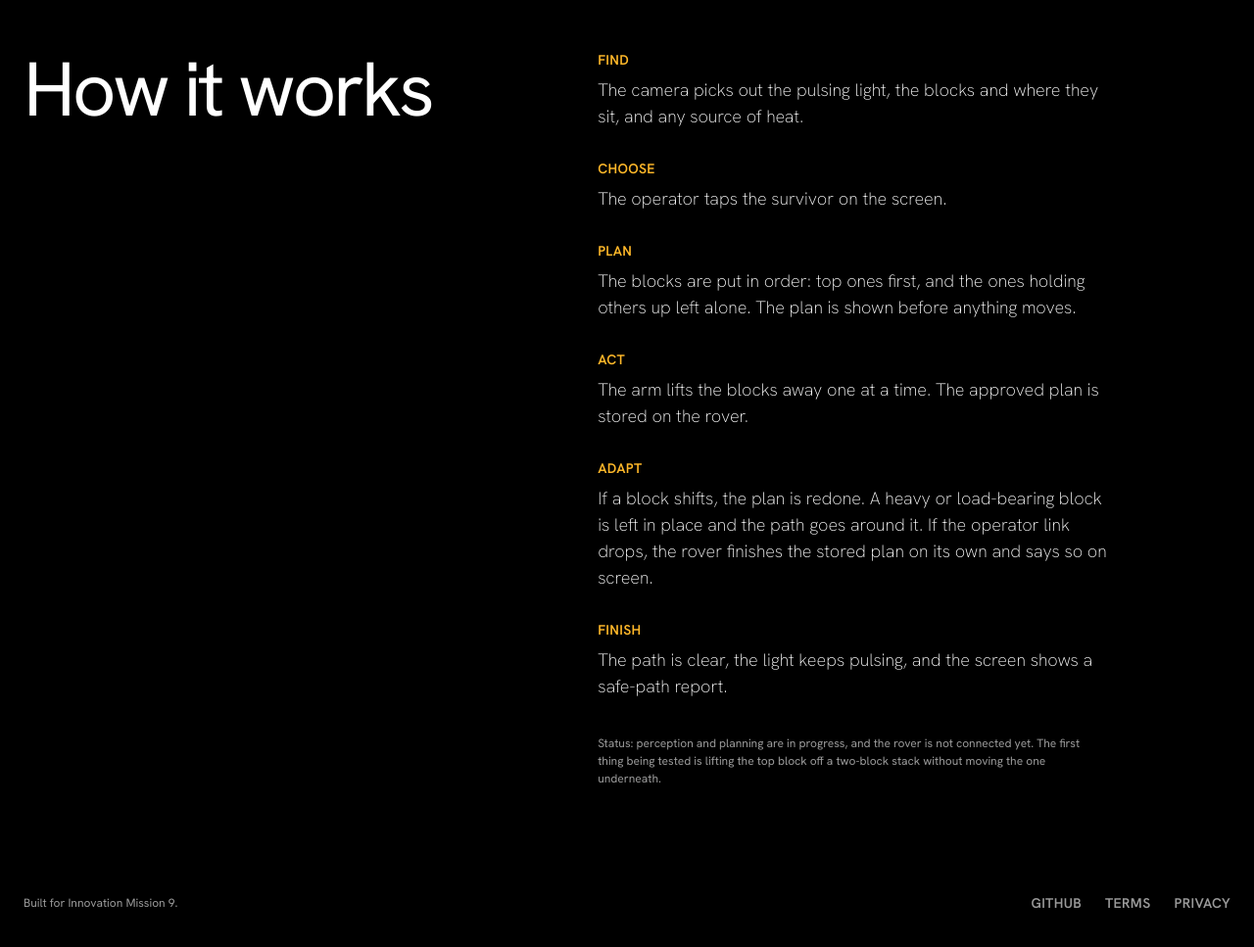
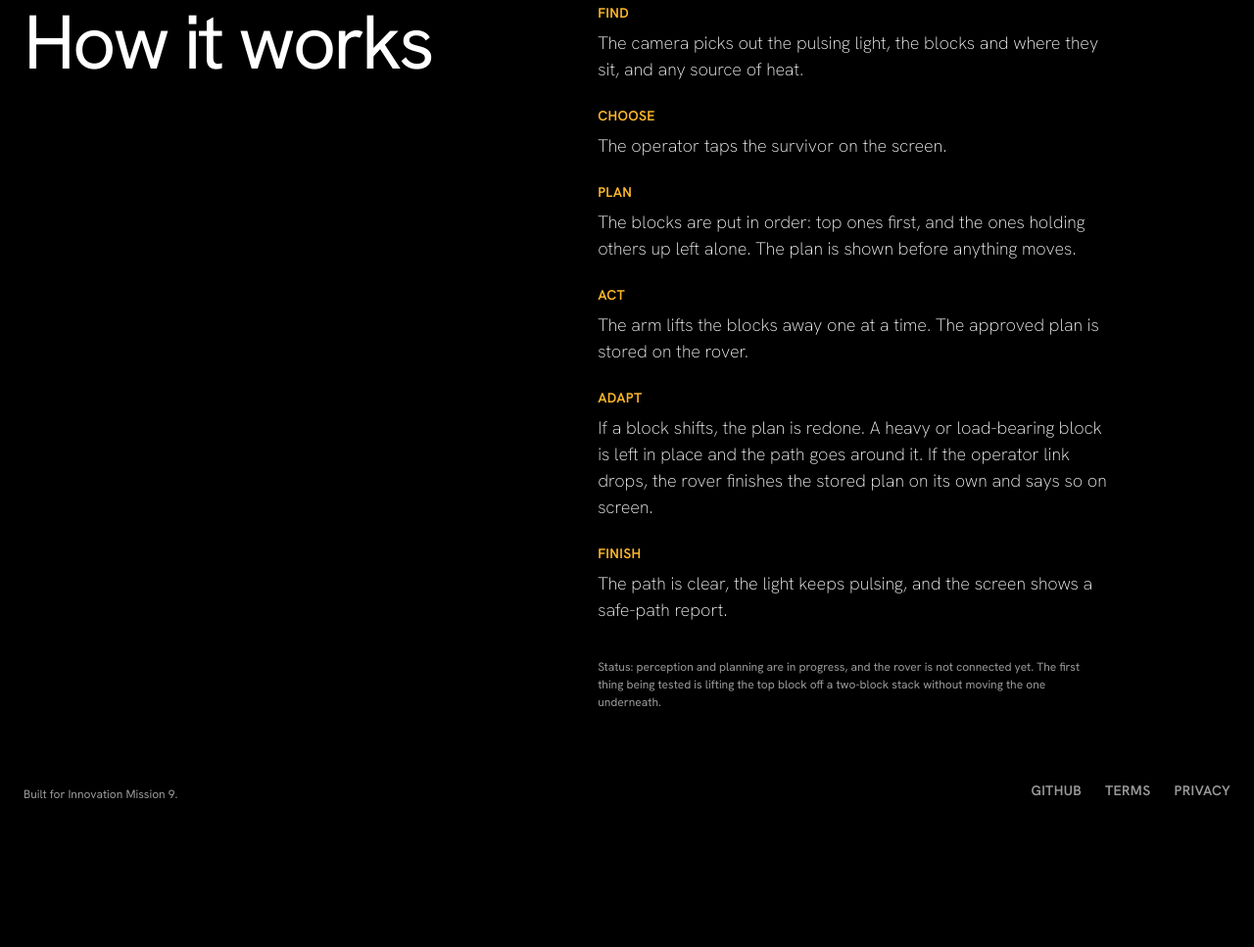
Before and after one commit to abhaykrishnagiridhar/still-here, a plain HTML site: page laptop/index.html in a window 1280 px wide. Shown: the part 871-1838 px from the top of the page at 98% size. After the commit the page ends 1690 px from the top, so only its background shows below. Drawn offline with Linux system fonts and the light colour scheme.

Commit message:
fix: pinned scene with fixed triangle field, shorter page end, start pages at top, cache-busting

```diff
--- a/laptop/index.html
+++ b/laptop/index.html
@@ -9,8 +9,8 @@
   <link rel="preconnect" href="https://fonts.googleapis.com">
   <link rel="preconnect" href="https://fonts.gstatic.com" crossorigin>
   <link rel="stylesheet" href="https://fonts.googleapis.com/css2?family=Hanken+Grotesk:wght@200;400;600&family=Instrument+Serif:ital@1&display=swap">
-  <link rel="stylesheet" href="landing.css">
-  <script src="landing.js" defer></script>
+  <link rel="stylesheet" href="landing.css?v=3">
+  <script src="landing.js?v=3" defer></script>
 </head>
 <body class="has-stage">
   <header class="topbar">
--- a/laptop/landing.css
+++ b/laptop/landing.css
@@ -17,11 +17,18 @@
   --page-max-width: 1280px;
   --pulse: 1.4s;
   --stage-h: clamp(235px, 28vw, 380px);
+  --rover-h: 124px;
 }
 
 * { box-sizing: border-box; }
 
-html { background: var(--color-void); scroll-behavior: smooth; }
+html {
+  background: var(--color-void);
+  scroll-behavior: smooth;
+  color-scheme: dark;
+}
+
+.diagram { scrollbar-width: thin; scrollbar-color: #3a3a3a transparent; }
 
 body {
   margin: 0;
@@ -197,7 +204,13 @@ h1 .signal {
   margin-top: 12px;
 }
 
-.has-stage .site-footer { padding-bottom: calc(48px + var(--stage-h)); }
+/* On narrow screens the pinned rover sits under the footer text, so it needs its own room.
+   From 900px up the rover is clear of the text and nothing is reserved. */
+.has-stage .site-footer { padding-bottom: var(--rover-h); }
+
+@media (min-width: 900px) {
+  .has-stage .site-footer { padding-bottom: 0; }
+}
 
 .stage {
   position: fixed;
@@ -260,10 +273,10 @@ h1 .signal {
 .how {
   max-width: var(--page-max-width);
   margin: 0 auto;
-  padding: 96px 24px 60px;
+  padding: 48px 24px 12px;
   display: grid;
   grid-template-columns: 1fr;
-  gap: 48px;
+  gap: 36px;
   scroll-margin-top: 24px;
 }
 
@@ -276,7 +289,7 @@ h1 .signal {
 }
 
 .steps { margin: 0; padding: 0; list-style: none; max-width: 520px; }
-.steps li { margin: 0 0 30px; }
+.steps li { margin: 0 0 24px; }
 
 .steps .step-name {
   display: block;
@@ -316,7 +329,7 @@ h1 .signal {
 }
 
 .bp-intro { padding-top: 48px; }
-.bp-last { padding-bottom: 96px; }
+.bp-last { padding-bottom: 36px; }
 
 .bp h1 {
   margin: 0 0 24px;
@@ -405,26 +418,31 @@ h1 .signal {
 .page .lede { margin: 0 0 36px; }
 
 /* Footer */
+/* Nothing sits below the footer text: the page ends on it. */
 .site-footer {
   max-width: var(--page-max-width);
   margin: 0 auto;
-  padding: 36px 24px 48px;
+  padding: 36px 24px 0;
   display: flex;
   flex-wrap: wrap;
   justify-content: space-between;
-  align-items: center;
-  gap: 12px 24px;
+  align-items: flex-end;
+  gap: 0 24px;
 }
 
 .site-footer p {
   margin: 0;
   font-size: 12px;
   font-weight: 400;
+  line-height: 1.2;
   color: var(--color-ash-gray);
 }
 
 .site-footer nav { display: flex; flex-wrap: wrap; gap: 0 24px; }
-.site-footer a { color: var(--color-ash-gray); }
+.site-footer a {
+  align-items: flex-end;
+  color: var(--color-ash-gray);
+}
 .site-footer a:hover { color: var(--color-bone-white); }
 
 /* Terms and privacy */
--- a/laptop/landing.js
+++ b/laptop/landing.js
@@ -169,6 +169,23 @@
     });
   }
 
+  /* Arriving on a page always starts at the top, so links like "Back to the start" never
+     land partway down because the browser restored an old scroll position. A reload keeps
+     its place, and a link with a #hash goes to that section. */
+  function startAtTop() {
+    if ('scrollRestoration' in history) history.scrollRestoration = 'manual';
+
+    var entries = window.performance && performance.getEntriesByType
+      ? performance.getEntriesByType('navigation')
+      : [];
+    var isReload = entries.length > 0 && entries[0].type === 'reload';
+
+    if (!isReload && !window.location.hash) {
+      window.scrollTo({ top: 0, left: 0, behavior: 'instant' });
+    }
+  }
+
+  startAtTop();
   sceneParticles();
   ambientParticles();
   linkFadeToScroll();
```
Also changed, not shown: laptop/autonomous.html (+1 -1 lines), laptop/blueprint.html (+2 -2 lines), laptop/control.html (+1 -1 lines), laptop/privacy.html (+1 -1 lines), laptop/terms.html (+1 -1 lines).
